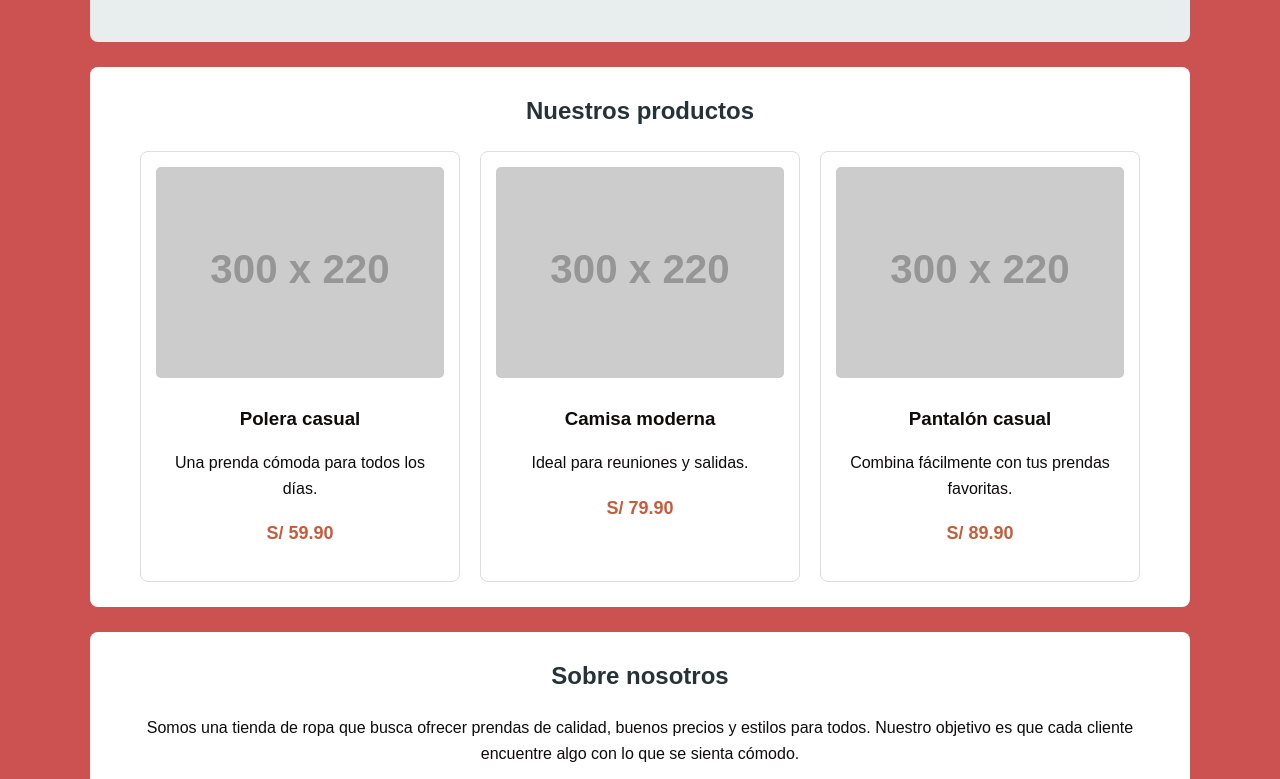
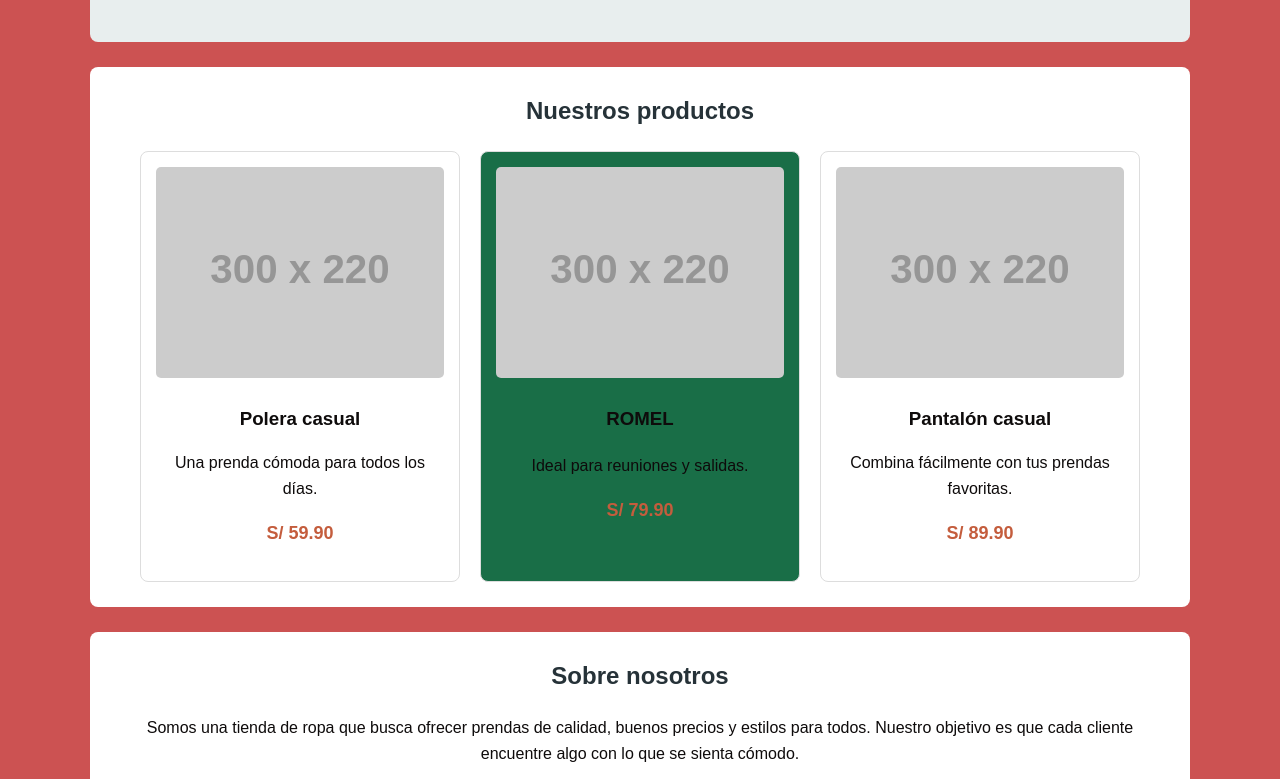
Before and after one commit to arimoreno13/Fila2, a plain HTML site: page index.html in a window 1280 px wide. Shown: the part 431-1210 px from the top of the page. Drawn offline with Linux system fonts and the light colour scheme; placeholder pictures from the web are drawn by us.

Commit message:
guardado

```diff
--- a/estilos.css
+++ b/estilos.css
@@ -114,7 +114,9 @@ section h2 {
     padding: 15px;
     text-align: center;
 }
-
+.romel{
+    background-color: #196e47;
+}
 .producto img {
     width: 100%;
     height: auto;
--- a/index.html
+++ b/index.html
@@ -43,9 +43,9 @@
                     <p class="precio">S/ 59.90</p>
                 </article>
 
-                <article class="producto">
+                <article class="producto romel">
                     <img src="https://placehold.co/300x220/e5e9f2/333333?text=Camisa" alt="Camisa de estilo moderno">
-                    <h3>Camisa moderna</h3>
+                    <h1>ROMEL</h1>
                     <p>Ideal para reuniones y salidas.</p>
                     <p class="precio">S/ 79.90</p>
                 </article>
```
